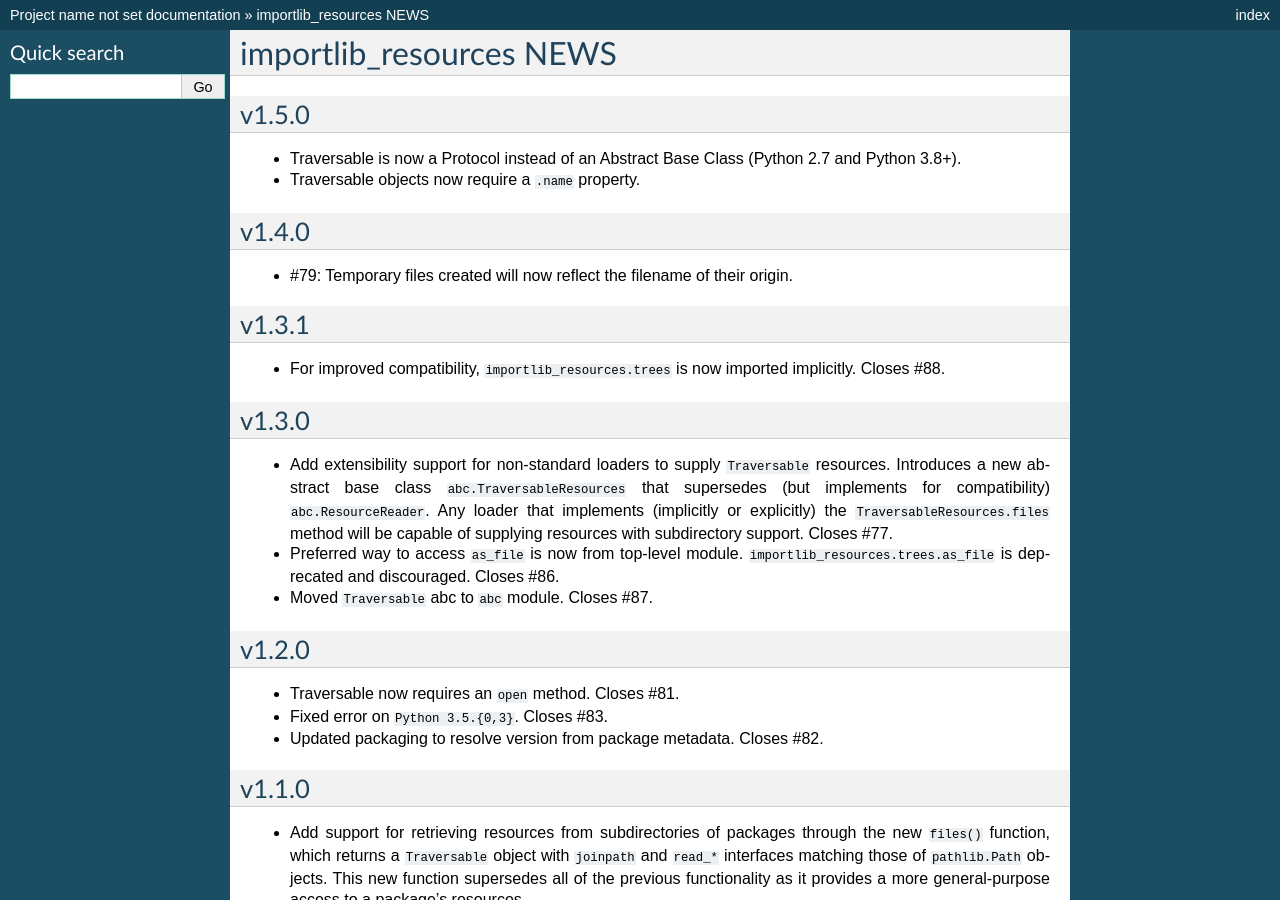
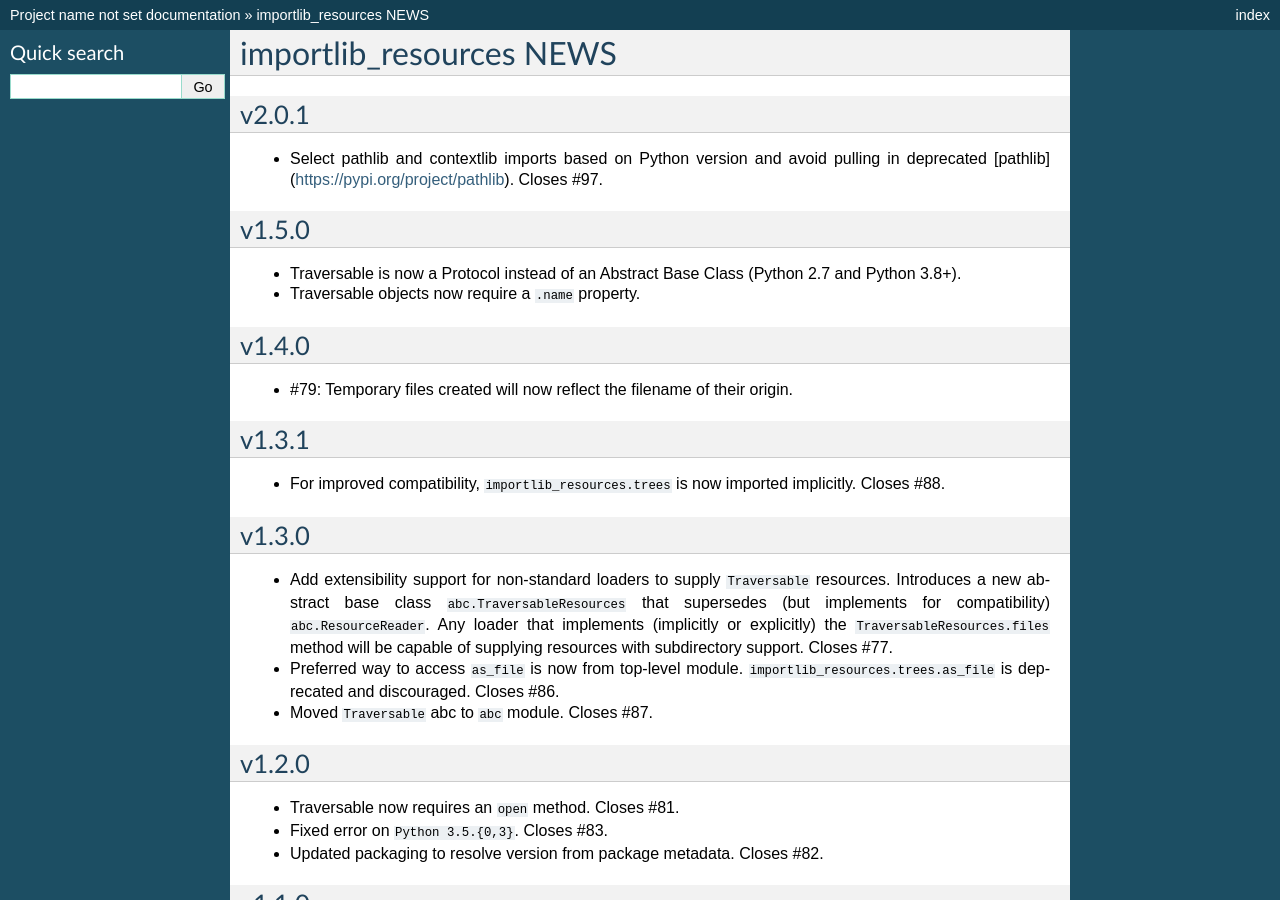
Before and after one commit to python/importlib_resources, a Sphinx documentation site: the page built from docs/changelog.rst, in a window 1280 px wide and 900 px high. Built offline with Sphinx 7.4.7, drawn with Linux system fonts in a browser that asks for light colours; pages that are not in the unit, such as notebooks, are missing from menus.

Commit message:
Update changelog.

```diff
--- a/docs/changelog.rst
+++ b/docs/changelog.rst
@@ -1,6 +1,13 @@
 ==========================
  importlib_resources NEWS
 ==========================
+
+v2.0.1
+======
+
+* Select pathlib and contextlib imports based on Python version
+  and avoid pulling in deprecated
+  [pathlib](https://pypi.org/project/pathlib). Closes #97.
 
 v1.5.0
 ======
```
